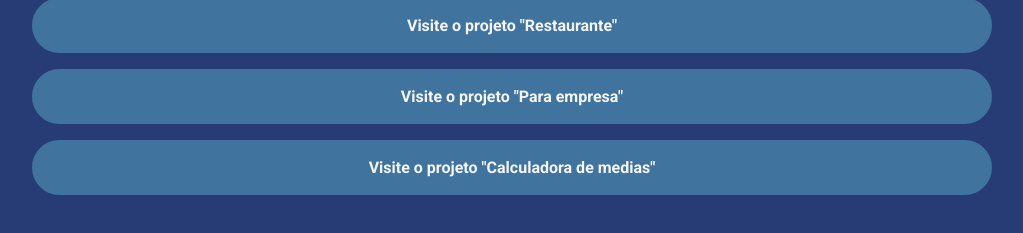
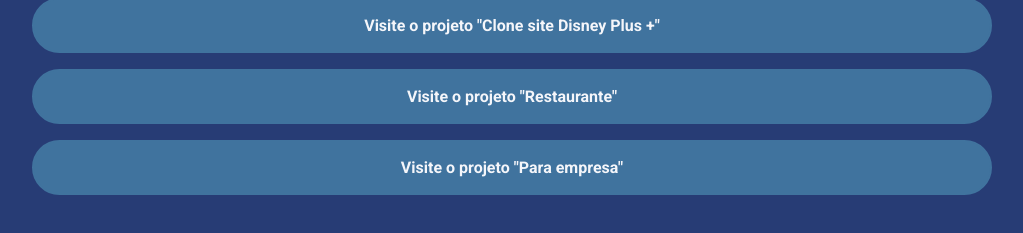
Before and after one commit to acjgouvea/pagina_gouvea, a website: page index.html in a window 1280 px wide. Shown: the part 465-698 px from the top of the page, without its empty margins (128-1151 px from the left). Drawn offline with Linux system fonts and the light colour scheme.

Commit message:
Update index.html

```diff
--- a/index.html
+++ b/index.html
@@ -62,6 +62,10 @@
         <nav>
             <ul class="projects-list">
                 <li class="projects-list-item">
+                    <a href="https://vercel.com/acjgouvea/projeto-disney-plus">
+                        Visite o projeto "Clone site Disney Plus +"
+                    </a>
+                <li class="projects-list-item">
                     <a href="https://projeto-bootstrap-restaurante.vercel.app/">
                         Visite o projeto "Restaurante"
                     </a>
@@ -71,11 +75,7 @@
                         Visite o projeto "Para empresa"
                     </a>
                 </li>
-                <li class="projects-list-item">
-                    <a href="https://gouvea-projeto-calculadora-medias.vercel.app/">
 
-                        Visite o projeto "Calculadora de medias"
-                    </a>
                 </li>
             </ul>
         </nav>
```
